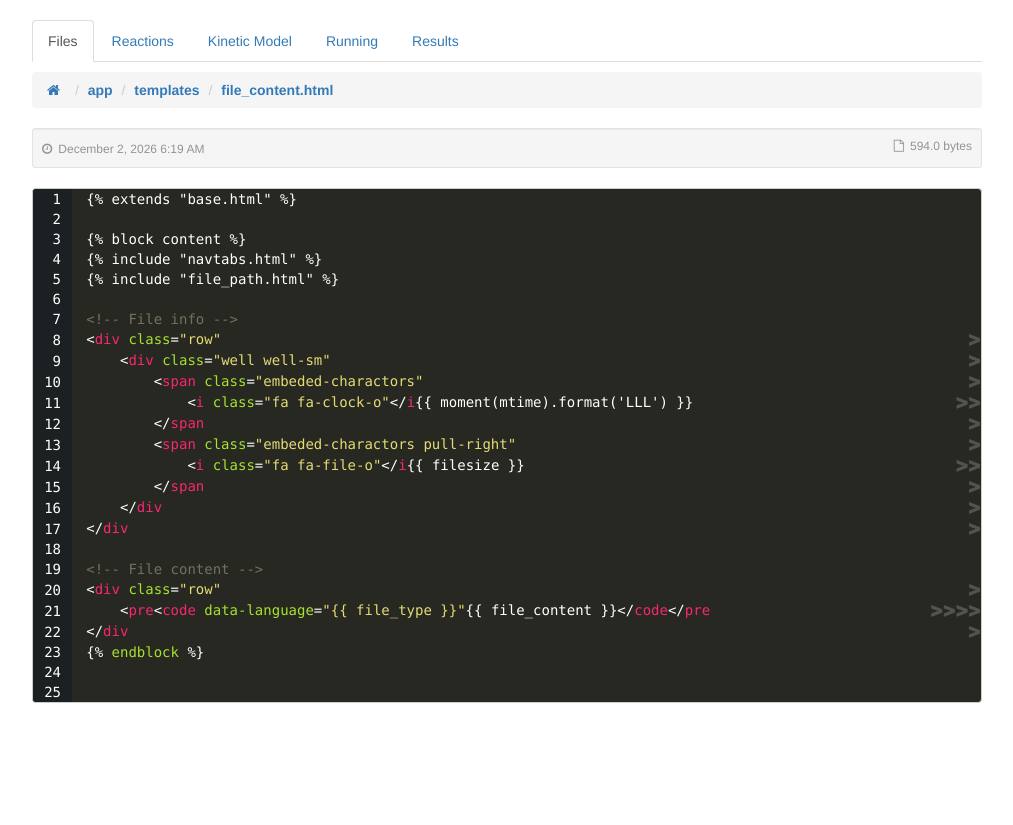
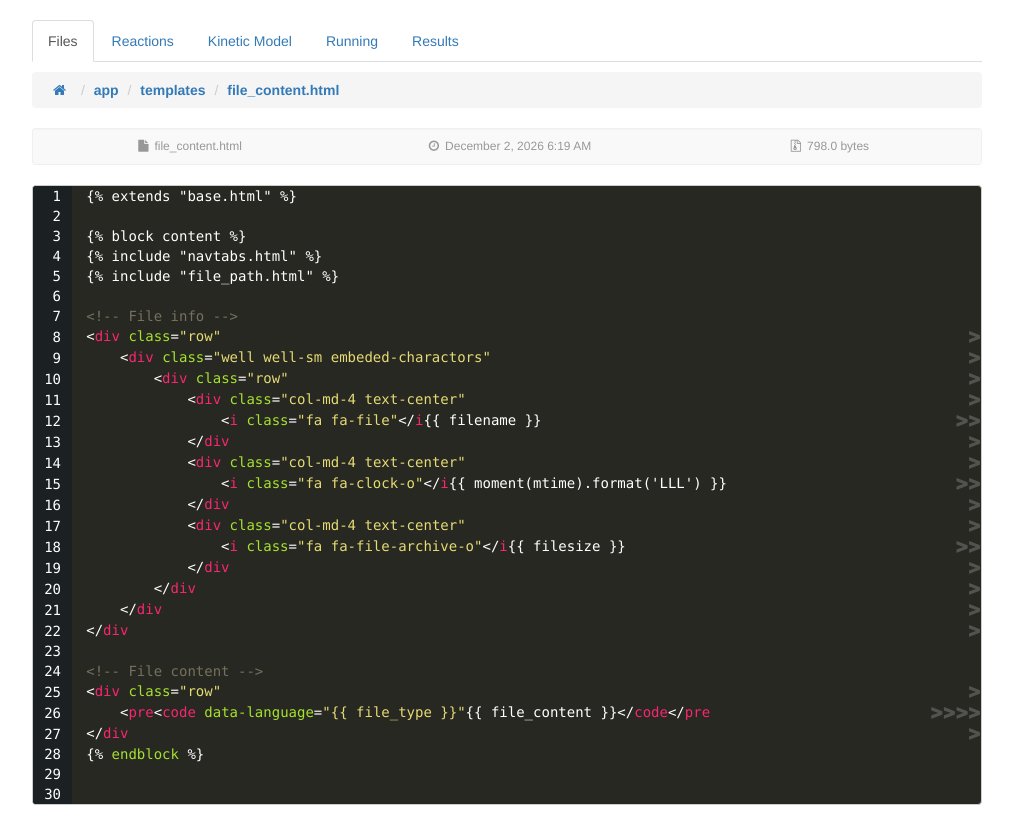
Before and after one commit to PytLab/scaks-hub, a Flask app: page /tree/app/templates/file_content.html in a window 1280 px wide. Shown: the part 52-877 px from the top of the page, without its empty margins (133-1146 px from the left). Before the commit the page ends 755 px from the top, so only its background shows below. Run offline with Flask 2, Linux system fonts and the light colour scheme; some libraries are stand-ins or nearby versions.

Commit message:
修改文件信息显示

```diff
--- a/app/main/utils.py
+++ b/app/main/utils.py
@@ -42,15 +42,13 @@ def file_size(file_path):
 def file_ctime(file_path):
     ''' Get the creation time of a file.
     '''
-    if os.path.isfile(file_path):
-        ctime = os.path.getctime(file_path)
-        return datetime.fromtimestamp(ctime)
+    ctime = os.path.getctime(file_path)
+    return datetime.fromtimestamp(ctime)
 
 
 @check_file_exists
 def file_mtime(file_path):
     ''' Get the modification time of a file.
     '''
-    if os.path.isfile(file_path):
-        ctime = os.path.getmtime(file_path)
-        return datetime.fromtimestamp(ctime)
+    ctime = os.path.getmtime(file_path)
+    return datetime.fromtimestamp(ctime)
--- a/app/main/views.py
+++ b/app/main/views.py
@@ -28,7 +28,8 @@ CODE_SUFFIXES = dict(py='python',
 
 TEXT_SUFFIXES = dict(conf='text',
                      txt='text',
-                     md='text')
+                     md='text',
+                     log='text')
 
 ZIP_SUFFIXES = ['zip', 'rar', 'tar', 'tgz', '7z', 'gz']
 
@@ -118,6 +119,7 @@ def filetree(path):
             locs['file_type'] = FILE_SUFFIXES[file_suffix]
             locs['mtime'] = file_mtime(full_path)
             locs['filesize'] = file_size(full_path)
+            locs['filename'] = full_path.split('/')[-1]
             return render_template('file_content.html', **locs)
         else:
             response = make_response(send_file(full_path))
--- a/app/static/css/kynetix.css
+++ b/app/static/css/kynetix.css
@@ -20,6 +20,7 @@
 
 i {
     margin-right: 6px;
+    margin-left: 6px;
 }
 
 .pull-right {
--- a/app/templates/file_content.html
+++ b/app/templates/file_content.html
@@ -6,13 +6,18 @@
 
 <!-- File info -->
 <div class="row">
-    <div class="well well-sm">
-        <span class="embeded-charactors">
-            <i class="fa fa-clock-o"></i>{{ moment(mtime).format('LLL') }}
-        </span>
-        <span class="embeded-charactors pull-right">
-            <i class="fa fa-file-o"></i>{{ filesize }}
-        </span>
+    <div class="well well-sm embeded-charactors">
+        <div class="row">
+            <div class="col-md-4 text-center">
+                <i class="fa fa-file"></i>{{ filename }}
+            </div>
+            <div class="col-md-4 text-center">
+                <i class="fa fa-clock-o"></i>{{ moment(mtime).format('LLL') }}
+            </div>
+            <div class="col-md-4 text-center">
+                <i class="fa fa-file-archive-o"></i>{{ filesize }}
+            </div>
+        </div>
     </div>
 </div>
 
```
